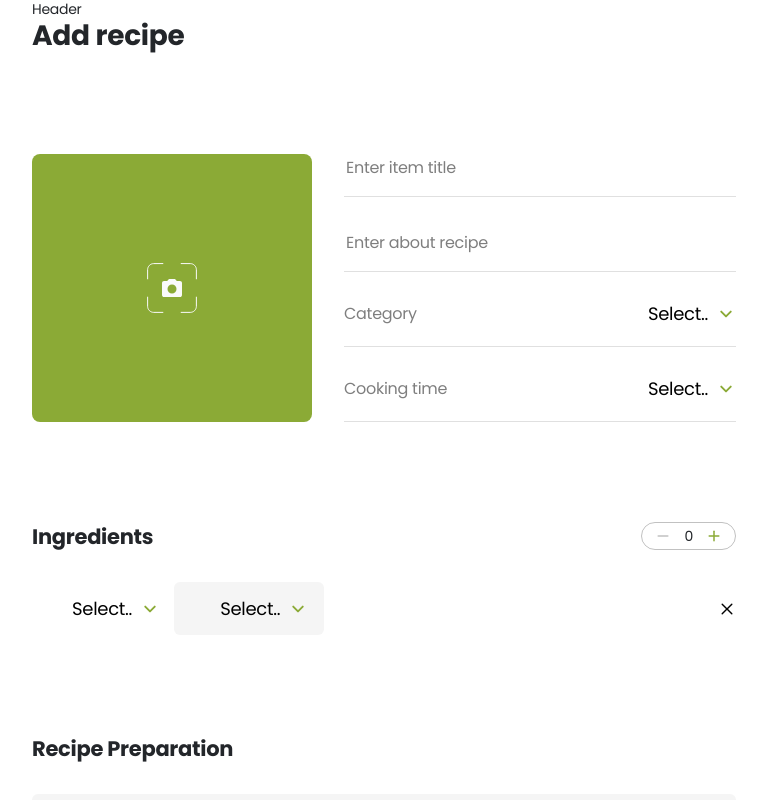
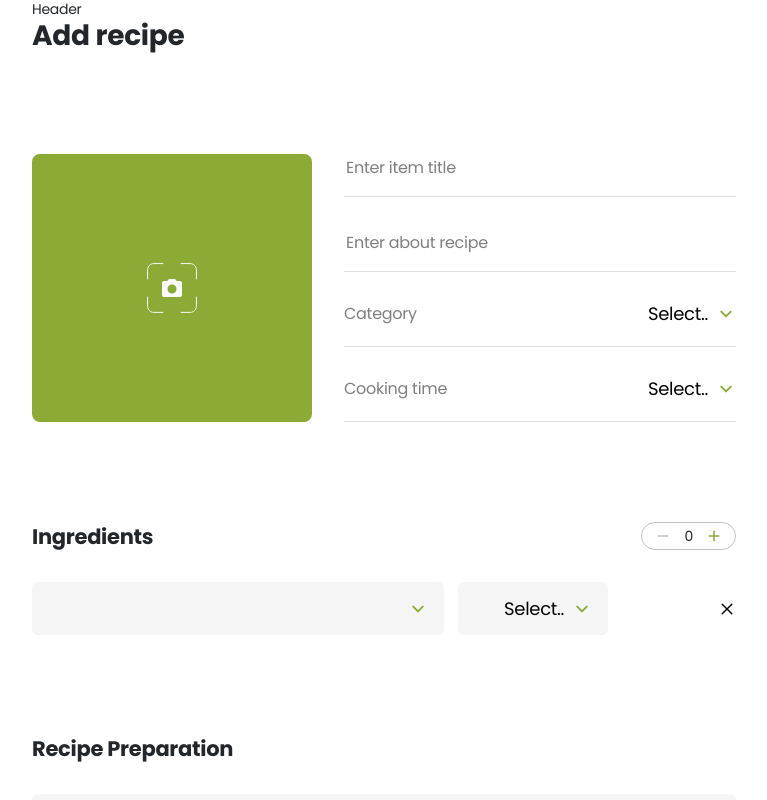
Before and after one commit to snizhanamohyl/project-y9o2mW7i, a React (Create React App) app: page /project-y9o2mW7i/add in a window 1280 px wide. Shown: the top 800 px of the page, without its empty margins (256-1023 px from the left). Built offline with nearby package versions, Linux system fonts and the light colour scheme.

Commit message:
add SelectInput

```diff
--- a/src/components/RecipeIngredientsFields/RecipeIngredientsFields.jsx
+++ b/src/components/RecipeIngredientsFields/RecipeIngredientsFields.jsx
@@ -1,4 +1,5 @@
 import Select from 'components/Select';
+import SelectInput from 'components/SelectInput';
 import {
   Section,
   Row,
@@ -35,7 +36,9 @@ export default function RecipeIngredientsFields() {
 
       <Ingredients>
         <Item>
-          <Select />
+          <InputWrapper>
+            <SelectInput placeholder="Enter ingredient" />
+          </InputWrapper>
           <InputWrapper>
             <NumericInput maxLength={3} />
             <Select options={units} />
--- a/src/components/RecipeIngredientsFields/RecipeIngredientsFields.styled.js
+++ b/src/components/RecipeIngredientsFields/RecipeIngredientsFields.styled.js
@@ -45,6 +45,7 @@ export const Controller = styled.button`
 `;
 
 export const Ingredients = styled.ul`
+  padding: 0;
   display: flex;
   flex-direction: column;
   row-gap: 18px;
@@ -95,6 +96,10 @@ export const NumericInput = styled(InputNumber)`
   background-color: transparent;
   border: none;
   outline: none;
+
+  @media screen and (min-width: 768px) {
+    font-size: 18px;
+  }
 `;
 
 export const RemoveBtn = styled.button`
--- /dev/null
+++ b/src/components/SelectInput/SelectInput.jsx
@@ -0,0 +1,72 @@
+import { useEffect, useState } from 'react';
+import PropTypes from 'prop-types';
+
+import {
+  Wrapper,
+  Label,
+  InputFiled,
+  ListWrapper,
+  List,
+  Option,
+  ScrollBar,
+} from './SelectInput.styled';
+import Sprite from 'assets/images/sprite.svg';
+import 'simplebar-react/dist/simplebar.min.css';
+
+export default function SelectInput({ options, currentOption, onSelect }) {
+  const [isOpen, setIsOpen] = useState(false);
+
+  useEffect(() => {
+    if (!isOpen) {
+      return;
+    }
+
+    const handleNextClick = () => {
+      setIsOpen(false);
+      document.removeEventListener('click', handleNextClick);
+    };
+
+    setTimeout(() => {
+      document.addEventListener('click', handleNextClick);
+    }, 0);
+  }, [isOpen]);
+
+  const handleSelect = value => {
+    onSelect(value);
+  };
+
+  return (
+    <Wrapper>
+      <Label type="button" onClick={() => setIsOpen(state => !state)}>
+        <InputFiled type="text" />
+        <svg width={20} height={20}>
+          <use href={Sprite + '#icon-arrow-down'}></use>
+        </svg>
+      </Label>
+
+      <ListWrapper $isOpen={isOpen}>
+        <ScrollBar>
+          <List>
+            {options.map(({ label, value }) => (
+              <Option key={value} onClick={() => handleSelect(value)}>
+                {label}
+              </Option>
+            ))}
+          </List>
+        </ScrollBar>
+      </ListWrapper>
+    </Wrapper>
+  );
+}
+
+SelectInput.propTypes = {
+  options: PropTypes.arrayOf(PropTypes.object),
+  currentOption: PropTypes.string,
+  onSelect: PropTypes.func,
+};
+
+SelectInput.defaultProps = {
+  options: [],
+  currentOption: '',
+  onSelect: () => null,
+};
--- /dev/null
+++ b/src/components/SelectInput/SelectInput.styled.js
@@ -0,0 +1,91 @@
+import styled from 'styled-components';
+import SimpleBar from 'simplebar-react';
+
+export const Wrapper = styled.div`
+  position: relative;
+`;
+
+export const Label = styled.label`
+  display: flex;
+  align-items: center;
+
+  border: none;
+  outline: none;
+  background-color: transparent;
+
+  svg {
+    margin-left: 8px;
+    stroke: var(--accent);
+  }
+`;
+
+export const InputFiled = styled.input`
+  color: var(--black);
+  font-family: Poppins;
+  font-size: 14px;
+  font-style: normal;
+  font-weight: 400;
+  line-height: normal;
+  letter-spacing: -0.28px;
+
+  background-color: transparent;
+  border: none;
+  outline: none;
+
+  @media screen and (min-width: 768px) {
+    font-size: 18px;
+  }
+`;
+
+export const ListWrapper = styled.div`
+  position: absolute;
+  top: 100%;
+  right: 0;
+  z-index: 10;
+
+  display: ${({ $isOpen }) => ($isOpen ? 'block' : 'none')};
+`;
+
+export const List = styled.ul`
+  margin: 0;
+  padding: 4px 14px;
+  min-width: 100%;
+  width: max-content;
+
+  background-color: var(--white);
+  list-style: none;
+  border-radius: 6px;
+  box-shadow: 0px 6.518518447875977px 7.8222222328186035px 0px
+    rgba(0, 0, 0, 0.03);
+`;
+
+export const Option = styled.li`
+  padding: 4px 0;
+
+  color: var(--black);
+  font-family: Poppins;
+  font-size: 12px;
+  font-style: normal;
+  font-weight: 400;
+  line-height: normal;
+  letter-spacing: -0.24px;
+  opacity: 0.5;
+
+  @media screen and (min-width: 768px) {
+    font-size: 14px;
+  }
+`;
+
+export const ScrollBar = styled(SimpleBar)`
+  min-width: 100%;
+  width: max-content;
+  max-height: 144px;
+
+  .simplebar-scrollbar::before {
+    background-color: var(--scroll-bar-color);
+    width: 4px;
+  }
+  .simplebar-scrollbar.simplebar-visible::before {
+    opacity: 1;
+  }
+`;
--- /dev/null
+++ b/src/components/SelectInput/index.js
@@ -0,0 +1 @@
+export { default } from './SelectInput';
```
